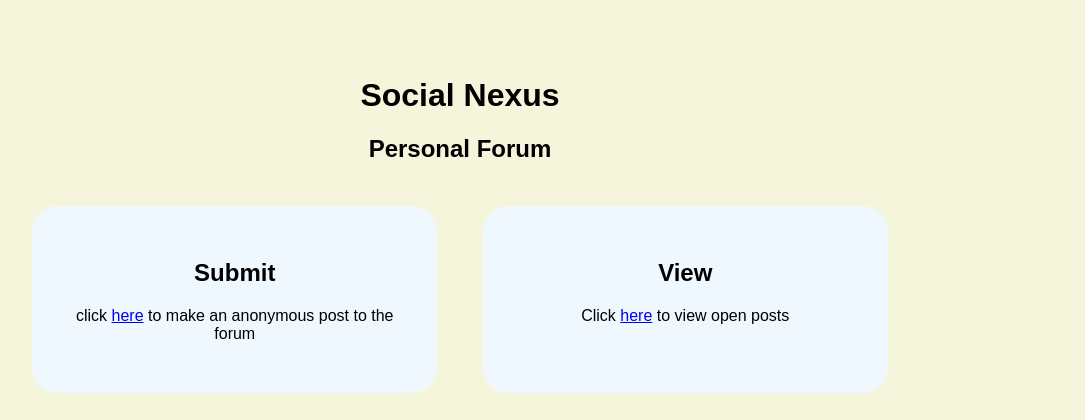
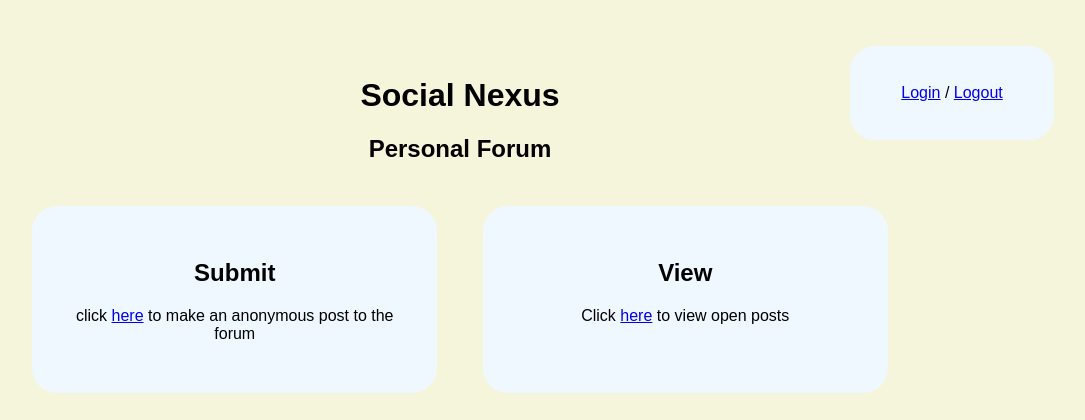
Before and after one commit to connorm400/social-nexus, a Flask app: page / in a window 1280 px wide. Shown: the top 420 px of the page, without its empty margins (180-1265 px from the left). Run offline with Flask 3, Linux system fonts and the light colour scheme.

Commit message:
got login in / out working ish

```diff
--- a/app.py
+++ b/app.py
@@ -1,31 +1,21 @@
 from flask import Flask, render_template, redirect, request
 from flask_sqlalchemy import SQLAlchemy
-from flask_login import LoginManager
+from flask_login import LoginManager, login_required, logout_user, login_user, UserMixin
 from datetime import datetime
 
 app = Flask(__name__)
+app.secret_key = 'fe77d95461c40eaf32e34bdd8af507729f7225046312d9fcc190c3a1e2c409e6'
 app.config['SQLALCHEMY_DATABASE_URI'] = 'sqlite:///submissions.db'
 db = SQLAlchemy(app)
 
 login_manager = LoginManager()
 login_manager.init_app(app)
+login_manager.login_view = 'login'
 
-class user(db.Model):
+class User(UserMixin, db.Model):
     id = db.Column(db.Integer, primary_key=True)
     name = db.Column(db.String(20), nullable=False)
     password = db.Column(db.String(20), nullable=False)
-
-    def is_authenticated(self):
-        return True
-
-    def is_active(self):
-        return True
-
-    def is_anonymous(self):
-        return False
-
-    def get_id(self):
-        return str(self.id)
 
     def __repr__(self):
         return "<user %r>" %self.id
@@ -51,14 +41,37 @@ class comment(db.Model):
 
 @login_manager.user_loader
 def load_user(user_id):
-    return user.objects(id=user_id).first()
+    return User.query.get(int(user_id))
 
+@app.route('/login', methods=['POST', 'GET'])
+def login():
+    if request.method == 'POST' :
+        username = request.form['username']
+        password = request.form['password']
+
+        user_to_login = User.query.filter_by(name=username).first()
+
+        if user_to_login.password == password:
+            login_user(user_to_login)
+            return redirect('/')
+        else:
+            return 'Invalid username or password.', 'error'
+
+    elif request.method == 'GET':
+        return render_template('login.html')
+
+@app.route('/logout')
+@login_required
+def logout():
+    logout_user()
+    return "succesfully logged out"
 
 @app.route('/')
 def index():
     return render_template('index.html')
 
 @app.route('/dropper', methods=['POST', 'GET'])
+@login_required
 def submit():
     if request.method == 'POST':
         submission_content = request.form['content'] # extracting data from the form
--- a/static/css/main.css
+++ b/static/css/main.css
@@ -35,3 +35,13 @@ img.back {
 #titleinput{
     width: 350px;
 }
+.login-bar {
+    background-color: aliceblue;
+    margin: 2%;
+    padding: 3%;
+    width: 10%;
+    border-radius: 25px;
+    position: fixed;
+    top: 20px;
+    right: 20px;
+}
--- a/templates/index.html
+++ b/templates/index.html
@@ -18,4 +18,8 @@
         <p>Click <a href="/recipient">here</a> to view open posts</p>
     </div>
 </div>
+
+<div class="login-bar">
+    <a href="/login">Login</a> / <a href="/logout">Logout</a>
+</div>
 {% endblock %}
```
Also changed, not shown: templates/login.html (added, +17 -0 lines).
